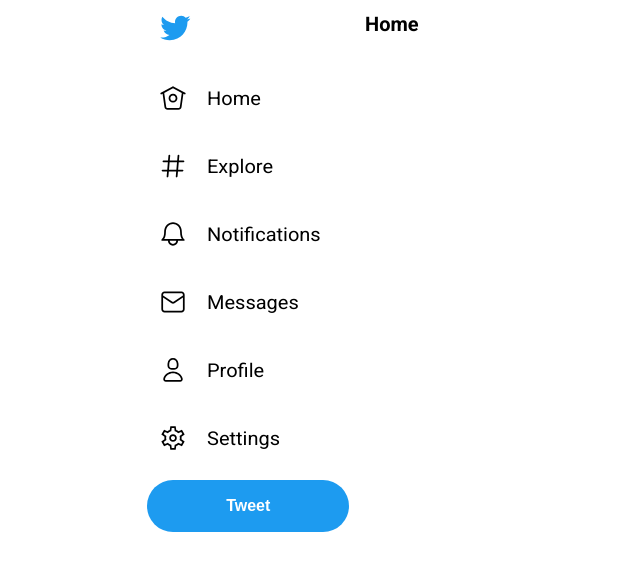
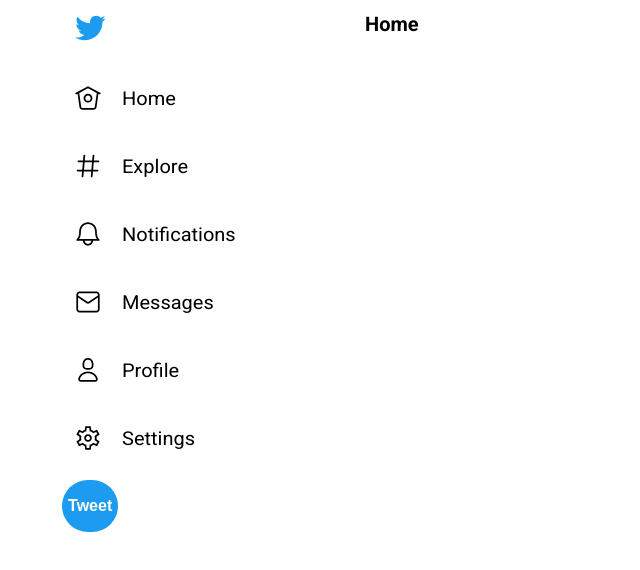
Before and after one commit to LedaThemis/odin-js-final-project, a React (Create React App) app: page /odin-final-project/home in a window 1280 px wide. Shown: the top 570 px of the page, without its empty margins (0-640 px from the left). Built offline with nearby package versions, Linux system fonts and the light colour scheme; no server answers; sample sign-in values are in the browser's storage.

Commit message:
style home sidebar

```diff
--- a/src/components/HomeSidebar.js
+++ b/src/components/HomeSidebar.js
@@ -56,7 +56,7 @@
         text="Settings"
         onClick={() => setCurrentButtonSelected('Settings')}
       />
-      <TweetButton />
+      <StyledTweetButton />
     </StyledSidebar>
   );
 };
@@ -65,6 +65,12 @@
   display: flex;
   flex-direction: column;
   gap: 1rem;
+
+  align-items: flex-start;
+
+  width: 275px;
+
+  padding: 0 12px;
 `;
 
 const SidebarTwitterLogo = styled(TwitterLogo)`
@@ -83,4 +89,8 @@
   transition-duration: 0.2s;
 `;
 
+const StyledTweetButton = styled(TweetButton)`
+  width: 100%;
+`
+
 export default HomeSidebar;
```
